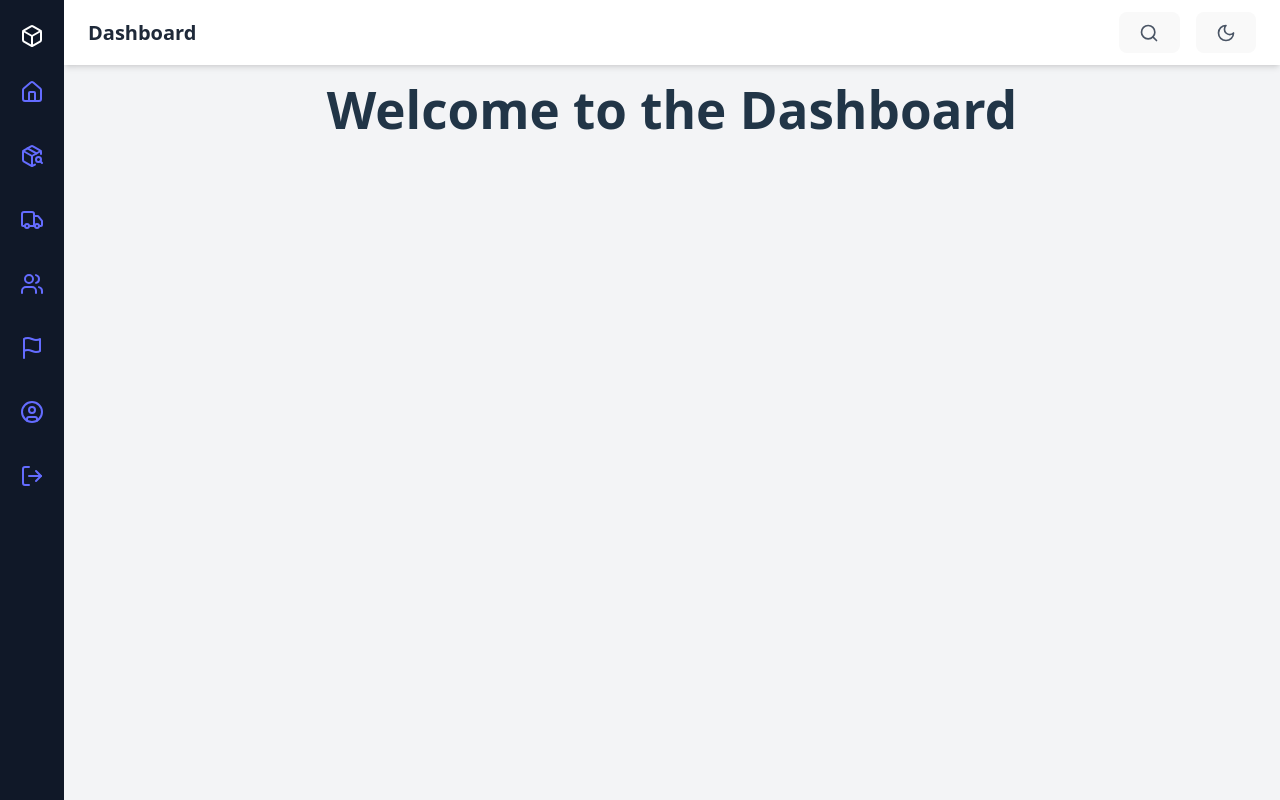
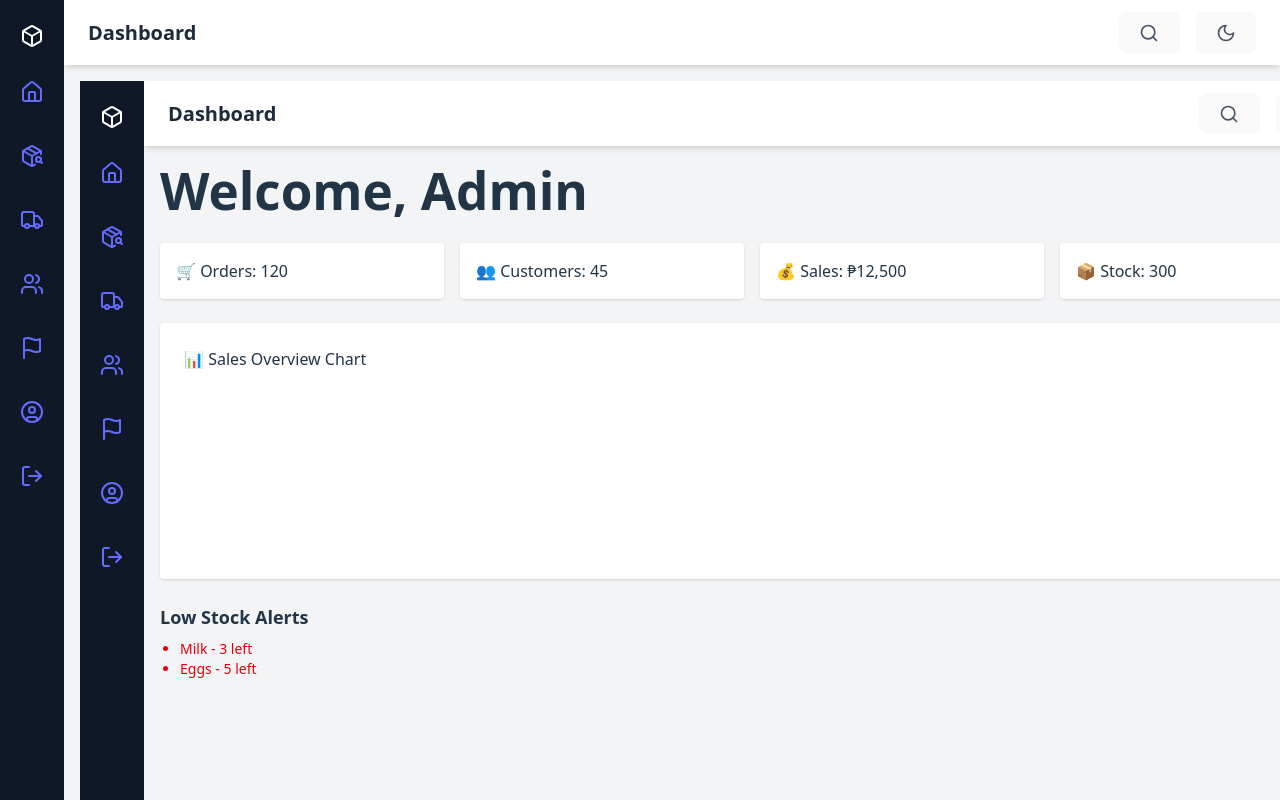
Before and after one commit to LeoDiD/ADMIN-MERN, a React app in the folder frontend/: page / in a window 1280 px wide. Built offline with nearby package versions, Linux system fonts and the light colour scheme; the HTML template or start-up script is replaced by a standard one.

Commit message:
add dashboard

```diff
--- a/frontend/src/App.jsx
+++ b/frontend/src/App.jsx
@@ -1,10 +1,11 @@
-import React from 'react';
-import Layout from './components/Layout';
+import React from "react";
+import Layout from "./components/Layout";
+import Dashboard from "./pages/Dashboard";
 
 function App() {
   return (
     <Layout>
-      <h1 className="text-xl font-bold text-center">Welcome to the Dashboard</h1>
+      <Dashboard />
     </Layout>
   );
 }
--- /dev/null
+++ b/frontend/src/pages/Dashboard.jsx
@@ -0,0 +1,31 @@
+import React from "react";
+import Layout from "../components/Layout";
+
+const Dashboard = () => {
+  return (
+    <Layout>
+      <h1 className="text-2xl font-bold mb-6">Welcome, Admin</h1>
+
+      <div className="grid grid-cols-1 sm:grid-cols-2 lg:grid-cols-4 gap-4 mb-6">
+        <div className="bg-white p-4 rounded shadow">🛒 Orders: 120</div>
+        <div className="bg-white p-4 rounded shadow">👥 Customers: 45</div>
+        <div className="bg-white p-4 rounded shadow">💰 Sales: ₱12,500</div>
+        <div className="bg-white p-4 rounded shadow">📦 Stock: 300</div>
+      </div>
+
+      {/* Placeholder for Chart */}
+      <div className="bg-white p-6 rounded shadow h-64">📊 Sales Overview Chart</div>
+
+      {/* Alerts */}
+      <div className="mt-6">
+        <h2 className="text-lg font-semibold mb-2">Low Stock Alerts</h2>
+        <ul className="list-disc pl-5 text-sm text-red-600">
+          <li>Milk - 3 left</li>
+          <li>Eggs - 5 left</li>
+        </ul>
+      </div>
+    </Layout>
+  );
+};
+
+export default Dashboard;
```
